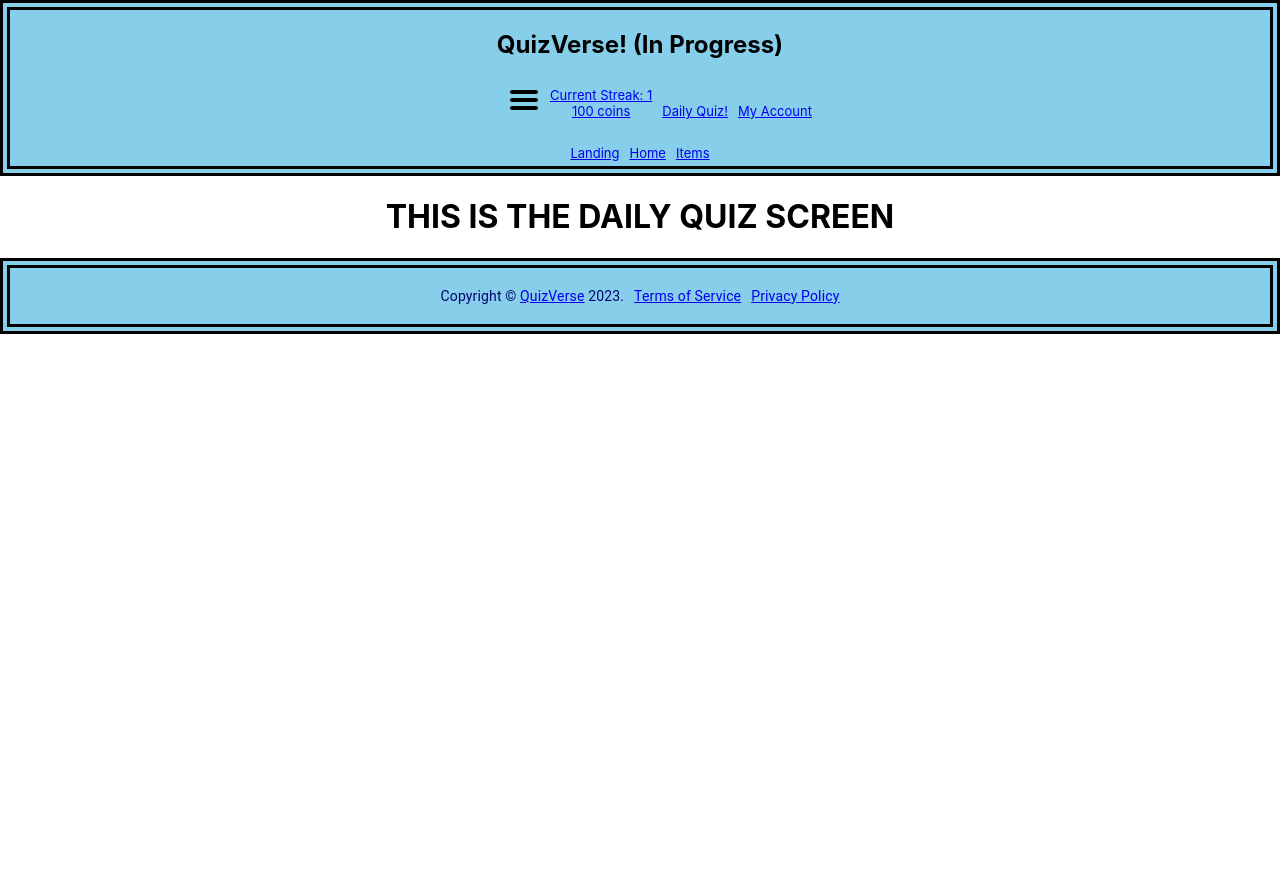
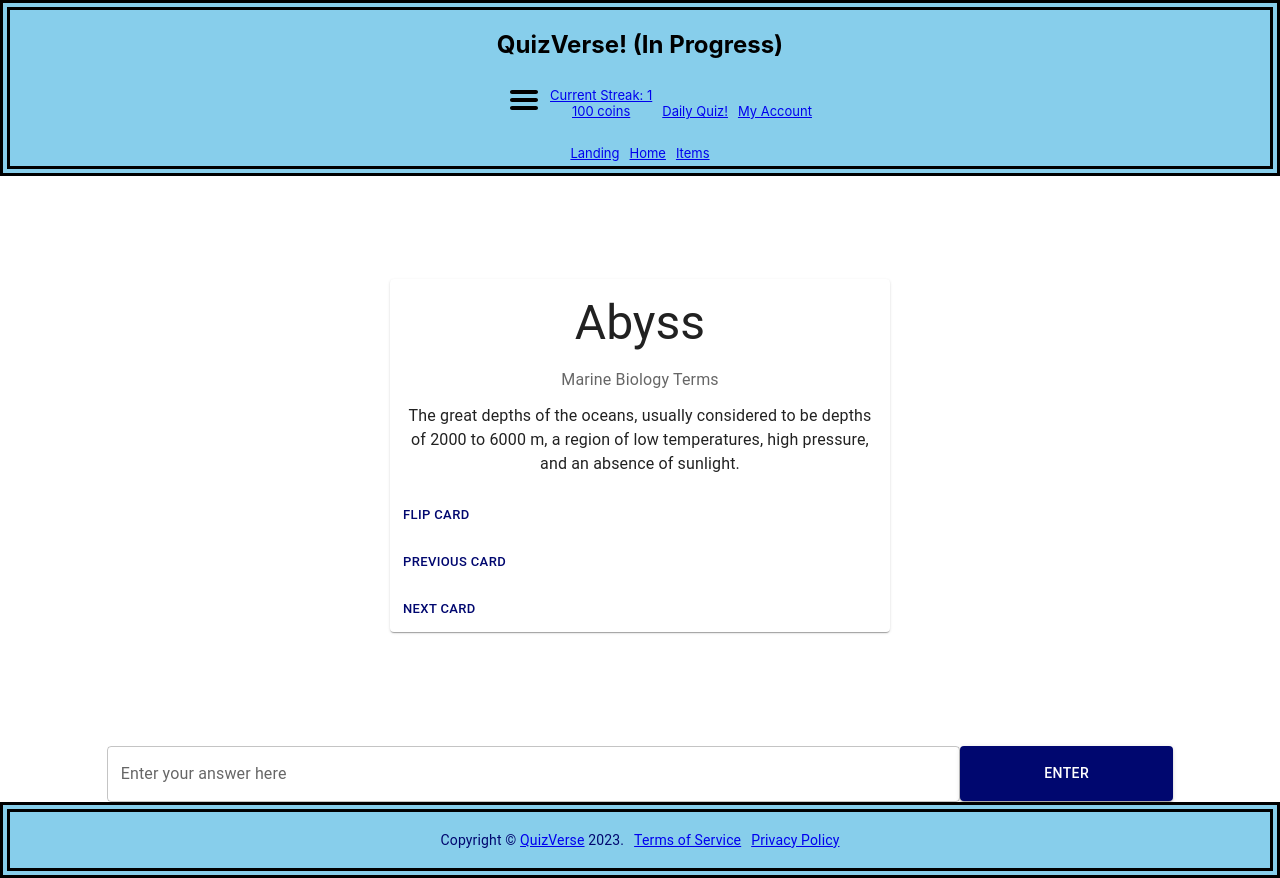
Before and after one commit to agiledev-students-spring2023/final-project-quizverse, a React (Create React App) app in the folder front-end/: page /daily-quiz in a window 1280 px wide. Before the commit the page ends 800 px from the top, so only its background shows below. Built offline with nearby package versions, Linux system fonts and the light colour scheme.

Commit message:
Trying to update previous commits.

```diff
--- a/front-end/src/App.js
+++ b/front-end/src/App.js
@@ -11,6 +11,7 @@ import { createTheme , ThemeProvider } from '@mui/material/styles';
 import Items from './components/Items/Items'
 import Terms from './components/Terms/Terms'
 import Privacy from './components/Privacy/Privacy'
+import Search from './components/Search/Search'
 
 const theme = createTheme({
   palette: {
@@ -44,11 +45,12 @@ const App = props => {
           <Route path="/items" element={<Items />} />
           <Route path="/terms" element={<Terms />} />
           <Route path="/privacy" element={<Privacy />} />
-        </ Route>
+          <Route path="/search" element={<Search />} />
+          </Route>
       </Routes>
       </ThemeProvider>
-    </>
-  );
+    </>)
+  ;
 }
 
 export default App
--- a/front-end/src/components/DailyQuiz/DailyQuiz.js
+++ b/front-end/src/components/DailyQuiz/DailyQuiz.js
@@ -1,12 +1,68 @@
 //eslint-disable-next-line
 import styles from './DailyQuiz.module.css'
+import React from "react";
+import { useTheme, ThemeProvider } from '@mui/material/styles';
+import Grid from '@mui/material/Grid';
+import TextField from '@mui/material/TextField';
+import Button from '@mui/material/Button';
+import Box from '@mui/material/Box';
+import Card from '@mui/material/Card';
+import CardActions from '@mui/material/CardActions';
+import CardContent from '@mui/material/CardContent';
+import Typography from '@mui/material/Typography';
 
-const DailyQuiz = props => {
-  return (
+function DailyQuiz() {
 
-      <h1>THIS IS THE DAILY QUIZ SCREEN</h1>
-
-  )
+    return (
+        <ThemeProvider theme={useTheme()}>
+          <div style={{display: 'flex',  justifyContent:'center', alignItems:'center', height: '70vh'}}>
+    <Card sx={{ maxWidth: 500 }}>
+      <CardContent>
+        <Typography variant='h3'  gutterBottom>
+          Abyss
+        </Typography>
+        <Typography sx={{ mb: 1.5 }} color="text.secondary">
+          Marine Biology Terms
+        </Typography>
+        <Typography variant="body1">
+          The great depths of the oceans, usually considered to be depths of 2000 to 6000 m, a region of low temperatures, high pressure, and an absence of sunlight.
+        </Typography>
+      </CardContent>
+      <CardActions>
+        <Button size="small">Flip Card</Button>
+      </CardActions>
+      <CardActions>
+        <Button size="small">Previous Card</Button>
+      </CardActions>
+      <CardActions>
+        <Button size="small">Next Card</Button>
+      </CardActions>
+    </Card>
+    </div>
+            <Grid className={styles.gridContainer} container>
+                <Grid item xs={1} />
+                <Grid item xs={8}>
+                    <TextField
+                        id="outlined-search"
+                        label="Enter your answer here"
+                        type="search"
+                        variant="outlined"
+                        className={styles.searchTextField}
+                        fullWidth
+                    />
+                </Grid>
+                <Grid item xs={2}>
+                    <Button variant="contained"
+                        color="primary"
+                        className={styles.searchButton}
+                        fullWidth
+                    >
+                        Enter
+                    </Button>
+                </Grid>
+            </Grid>
+        </ThemeProvider>
+    );
 }
 
 export default DailyQuiz
--- a/front-end/src/components/DailyQuiz/DailyQuiz.module.css
+++ b/front-end/src/components/DailyQuiz/DailyQuiz.module.css
@@ -0,0 +1,7 @@
+.gridContainer {
+    margin-top: 10px;
+}
+
+.searchButton {
+    height: 55px;
+}
--- a/front-end/src/components/Search/Search.js
+++ b/front-end/src/components/Search/Search.js
@@ -1,15 +1,14 @@
 import React from "react";
 import styles from "./Search.module.css";
-import { createTheme, ThemeProvider } from '@mui/material/styles';
+import { useTheme, ThemeProvider } from '@mui/material/styles';
 import Grid from '@mui/material/Grid';
 import TextField from '@mui/material/TextField';
 import Button from '@mui/material/Button';
 
 function Search() {
-    const theme = createTheme();
 
     return (
-        <ThemeProvider theme={theme}>
+        <ThemeProvider theme={useTheme()}>
             <Grid className={styles.gridContainer} container>
                 <Grid item xs={1} />
                 <Grid item xs={8}>
```
